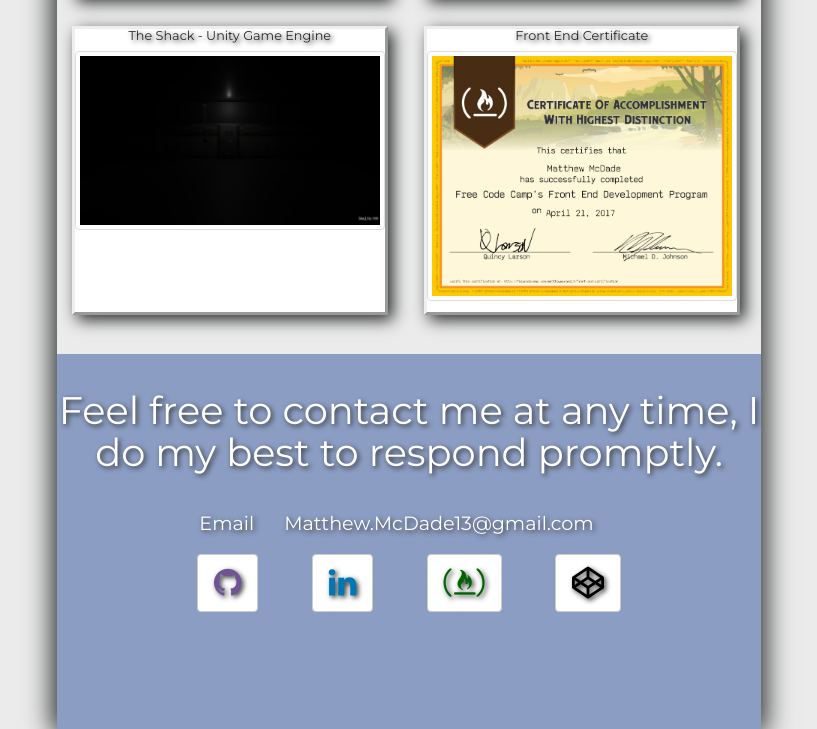
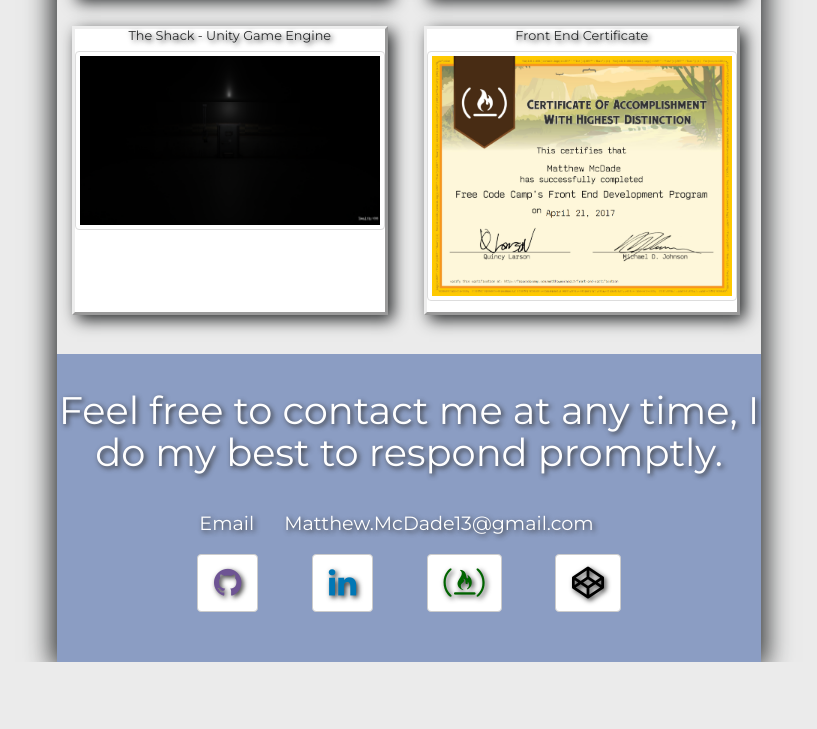
Before and after one commit to MatthewMcDade13/MatthewMcDade13.github.io, a plain HTML site: page index.html in a window 1280 px wide. Shown: the part 745-1474 px from the top of the page, without its empty margins (231-1048 px from the left). After the commit the page ends 1407 px from the top, so only its background shows below. Drawn offline with nearby package versions, Linux system fonts and the light colour scheme; a script that the page names is missing.

Commit message:
Fixed bottom of page not displaying correctly on large screens

```diff
--- a/site.css
+++ b/site.css
@@ -47,8 +47,8 @@
     background-color: #8b9dc3;
     font-size: 1.0vw;
     color: white;
-    height: 375px;
     text-align: center;
+    padding-bottom: 50px;
 }
 
 #contactMe a
```
